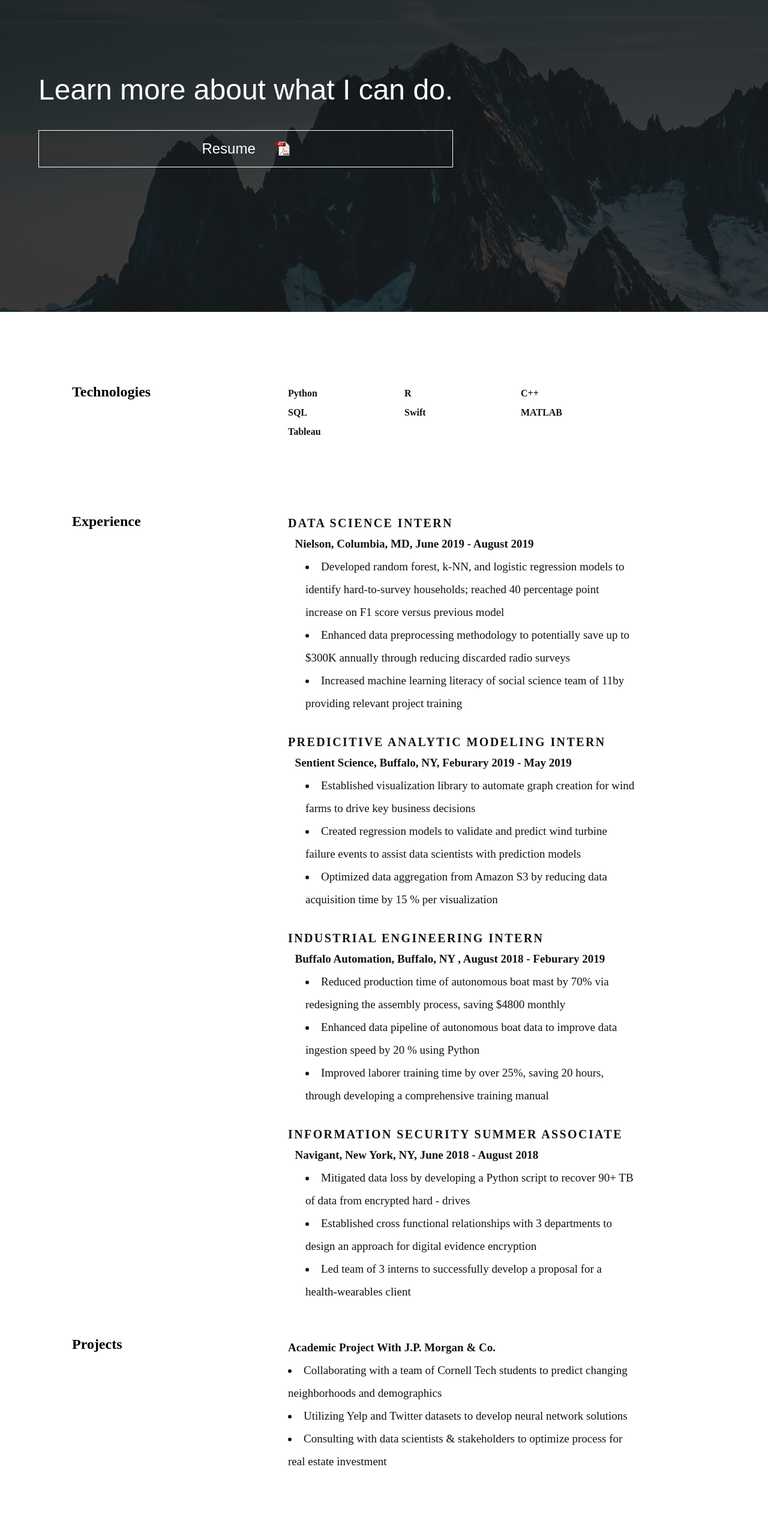
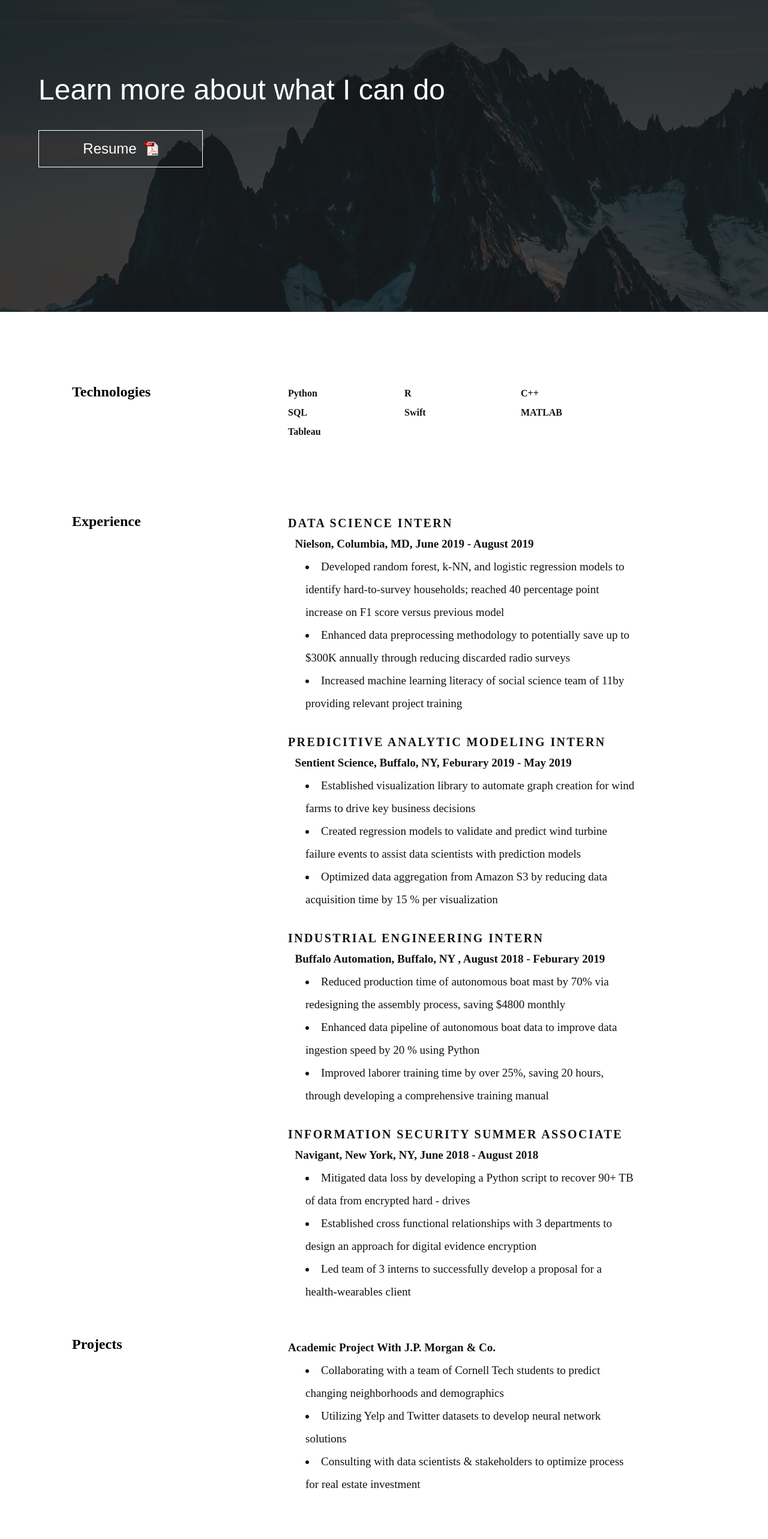
Before and after one commit to aaxzheng/bw-portfolio, a React (Create React App) app: page /#/resume in a window 1280 px wide. Shown: the part 120-2686 px from the top of the page at 60% size. Built offline with nearby package versions, Linux system fonts and the light colour scheme.

Commit message:
fixed styling

```diff
--- a/public/css/resume.css
+++ b/public/css/resume.css
@@ -126,4 +126,5 @@
 #resume-page {
     color:white;
     border:1px solid white;
+        width: 3vmin;
 }
--- a/public/css/show.css
+++ b/public/css/show.css
@@ -29,7 +29,6 @@
     font-size: 4vmin;
     text-align: center;
     width: 80%;
-    border: 1px solid black;
     padding: 5%;
 
 }
--- a/src/pages/resume.jsx
+++ b/src/pages/resume.jsx
@@ -54,7 +54,7 @@ class Resume extends React.Component {
             return (
                 <div key={idx}>
                     <div className="job-company projects">{project.name}</div>
-                    <div className="job-details projects">{details}</div>
+                    <div className="job-details ">{details}</div>
                 </div>
             )
         })
@@ -64,7 +64,7 @@ class Resume extends React.Component {
                 <div className="resume-intro">
                     <div className="intro-wrapper">
                         <div className="intro-main">
-                            <div className="intro-msg" > Learn more about what I can do. </div>
+                            <div className="intro-msg" > Learn more about what I can do </div>
                             <div >
                                 <a href={resume} download="Bailey_Wei_Resume.pdf" id="resume-page" className="resume-btn">
                                     Resume <img className="contact-ico" src={pdf} ></img>
```
